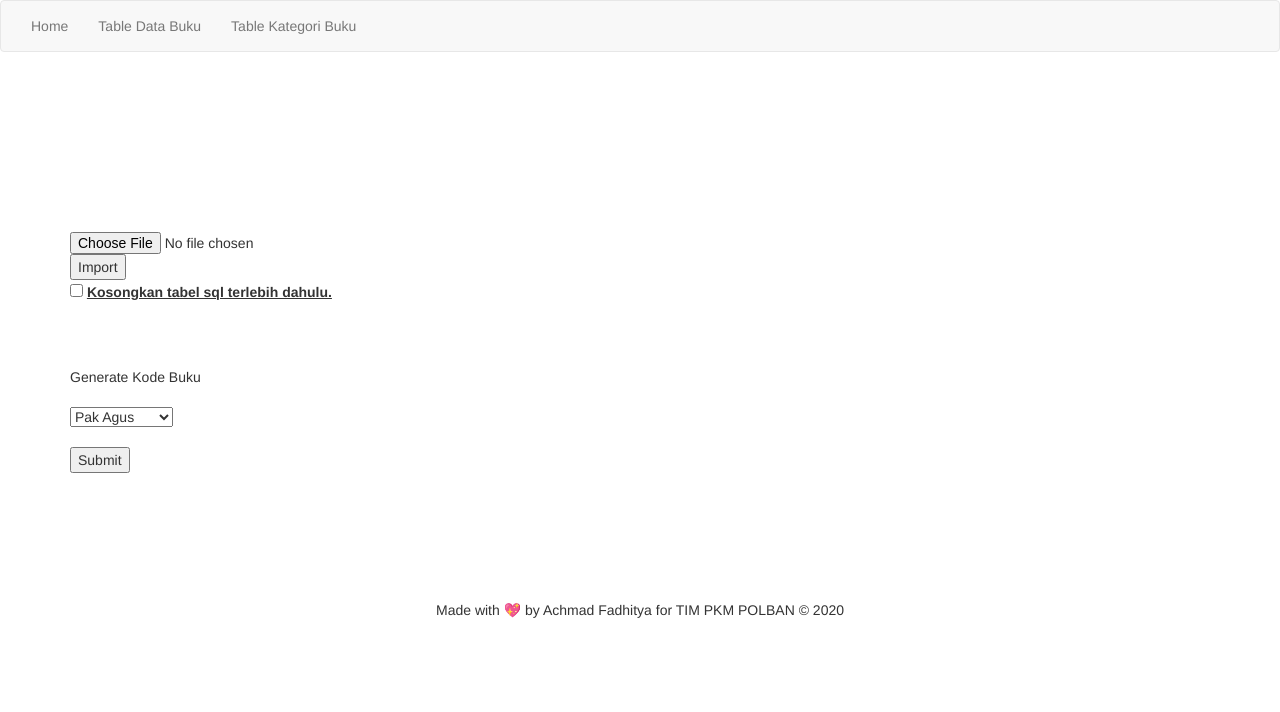
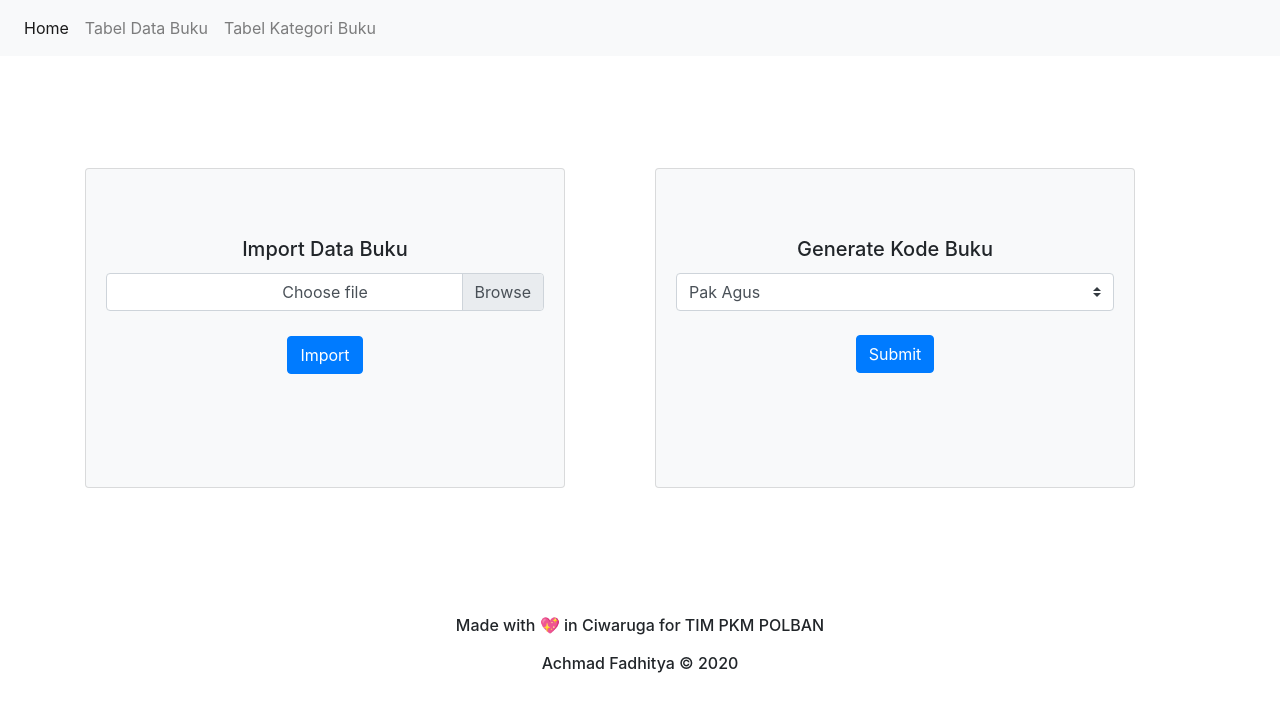
Before and after one commit to afadhitya/bfj-code-gen-dev, a PHP site: page / in a window 1280 px wide. Shown: the top 712 px of the page. Run offline with PHP 8.4, Linux system fonts and the light colour scheme; data comes from the database, SQL or seed files in the repository.

Commit message:
Change Layout index

```diff
--- a/KodeBuku.php
+++ b/KodeBuku.php
@@ -1,7 +1,7 @@
 <?php
-
 class KodeBuku{
     public $kategori;
     public $nomorKodeBuku;
     public $inisialKodeBuku;
 }
+?>
--- a/footer.php
+++ b/footer.php
@@ -1,5 +1,5 @@
 <footer >
   <div class="container isi-footer">
-      <h5 class="text-center font-bold text-footer-custom">Made with 💖 by Achmad Fadhitya for TIM PKM POLBAN &copy; <?php echo date("Y")?>  </h>
+      <h6 class="text-center font-bold text-footer-custom">Made with 💖 in Ciwaruga for TIM PKM POLBAN <br><br> Achmad Fadhitya &copy; <?php echo date("Y")?>  </h>
   </div>
 </footer>
--- a/index.php
+++ b/index.php
@@ -21,7 +21,7 @@ $conn->close();
 
 <head>
     <!-- Latest compiled and minified CSS -->
-    <link rel="stylesheet" href="https://maxcdn.bootstrapcdn.com/bootstrap/3.3.7/css/bootstrap.min.css">
+    <link rel="stylesheet" href="https://stackpath.bootstrapcdn.com/bootstrap/4.5.2/css/bootstrap.min.css" integrity="sha384-JcKb8q3iqJ61gNV9KGb8thSsNjpSL0n8PARn9HuZOnIxN0hoP+VmmDGMN5t9UJ0Z" crossorigin="anonymous">
 
     <!-- jQuery library -->
     <script src="https://ajax.googleapis.com/ajax/libs/jquery/3.3.1/jquery.min.js"></script>
@@ -35,41 +35,54 @@ $conn->close();
         <?php include 'navbar.php';?>
         <!-- -------------------- -->
     </div>
-    <div class="container container-body" style="margin-top: 180px;" >
+    <div class="container container-body" style="margin-top: 7rem; margin-bottom: 7rem;" >
+    <div class="row">
+        <div class="col-6">
+            <div class="card bg-light mb-3 text-center" style="width: 30rem; height: 20rem; padding-top: 3rem;">
+                <div class="card-body">
+                    <h5 class="card-title">Import Data Buku</h5>
                     <div>
                         <form name="myForm" id="myForm" onSubmit="return validateForm()" action="import-excel.php" method="post" enctype="multipart/form-data">
-                <input type="file" id="databuku" name="databuku" />
-                <input type="submit" name="submit" value="Import" /><br/>
-                <label><input type="checkbox" name="drop" value="1" /> <u>Kosongkan tabel sql terlebih dahulu.</u> </label>
+
+                            <div class="custom-file">
+                                <!-- <input type="file" class="custom-file-input" id="customFile">
+                                <label class="custom-file-label" for="customFile">Choose file</label>
+
+                                <label for="databuku">Upload Excel Data Buku</label> -->
+                                <input type="file" class="custom-file-input" id="databuku" name="databuku" />
+                                <label class="custom-file-label" for="databuku">Choose file</label>
+                                <input style="margin-top:25px;" class="btn btn-primary" type="submit" name="submit" value="Import" /><br/>
+
+                            </div>
+
                         </form>
                     </div>
+                </div>
+            </div>
+        </div>
 
-        <br>
-        <br>
-        <br>
-
-        Generate Kode Buku
-
-        <br><br>
-
+        <div class="col-6">
+            <div class="card bg-light mb-3 text-center" style="width: 30rem; height: 20rem; padding-top: 3rem;">
+                <div class="card-body">
+                    <h5 class="card-title">Generate Kode Buku</h5>
                     <form action="code-generate.php" method="get" target="_blank">
-            <select name="dusParam">
+                        <select class="custom-select" name="dusParam">
                         <?php foreach ($arr as $obj){
                             echo '<option value="'. $obj['dus']. '">'.$obj['dus'].'</option>';
                         }
                         ?>
                         </select>
+
                         <br><br>
-            <input type="submit">
+
+                        <input class="btn btn-primary" type="submit">
                     </form>
+
                 </div>
-
-    <br>
-    <br>
-    <br>
-    <br>
-    <br>
-    <br>
+            </div>
+        </div>
+    </div>
+    </div>
 
     <?php include 'footer.php';?>
     <!-- <footer >
@@ -95,7 +108,4 @@ $conn->close();
         }
     }
 </script>
-  <!-- <footer class="fixed-bottom footer-custom">
-        <span class="text-muted">Place sticky footer content here.</span>
-    </footer>  -->
 </html>
--- a/insert-kategori.php
+++ b/insert-kategori.php
@@ -16,9 +16,5 @@ if ($conn->query($sql) === TRUE) {
 }
 
 $conn->close();
-
-
-
-
 exit();
 ?>
--- a/navbar.php
+++ b/navbar.php
@@ -1,12 +1,19 @@
-<nav class="navbar navbar-default">
-<div class="container-fluid">
-  <ul class="nav navbar-nav">
-    <li><a href="index.php">Home</a></li>
-    <li><a href="data-buku.php">Table Data Buku</a></li>
-    <!-- <li><a href="import-excel-buku.php">Import Excel Buku</a></li>
-    <li><a href="generate-code.php">Generate Kode Buku</a></li> -->
-    <li><a href="kategori-buku.php">Table Kategori Buku</a></li>
-    <!-- <li><a href="/data-keuangan/logout.php">Logout</a></li> -->
-  </ul>
-</div>
+<nav class="navbar navbar-expand-lg navbar-light bg-light">
+  <button class="navbar-toggler" type="button" data-toggle="collapse" data-target="#navbarSupportedContent" aria-controls="navbarSupportedContent" aria-expanded="false" aria-label="Toggle navigation">
+    <span class="navbar-toggler-icon"></span>
+  </button>
+
+  <div class="collapse navbar-collapse" id="navbarSupportedContent">
+    <ul class="navbar-nav mr-auto">
+      <li class="nav-item active">
+        <a class="nav-link" href="index.php">Home <span class="sr-only">(current)</span></a>
+      </li>
+      <li class="nav-item">
+        <a class="nav-link" href="data-buku.php">Tabel Data Buku</a>
+      </li>
+      <li class="nav-item">
+        <a class="nav-link" href="kategori-buku.php">Tabel Kategori Buku</a>
+      </li>
+    </ul>
+  </div>
 </nav>
```
Also changed, not shown: code-generate.php (+14 -26 lines), data-buku.php (+9 -35 lines), kategori-buku.php (+5 -3 lines), unused/generate-code.php (renamed from generate-code.php), unused/import-excel-buku.php (renamed from import-excel-buku.php), unused/input-data-buku.php (renamed from input-data-buku.php). Lines whose indentation alone changed are shown as unchanged.
